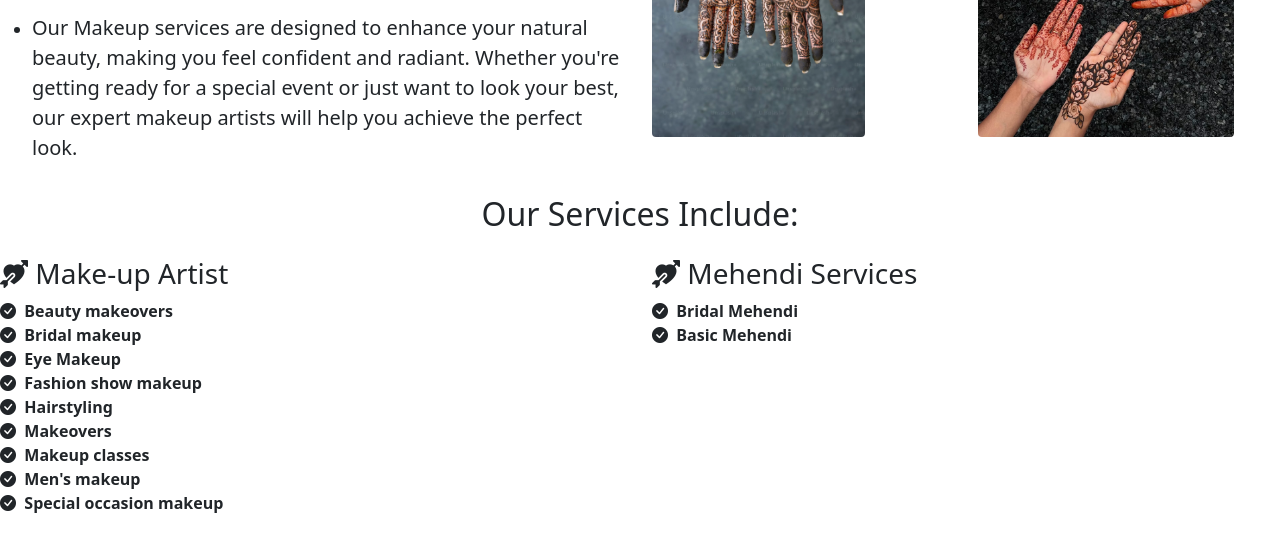
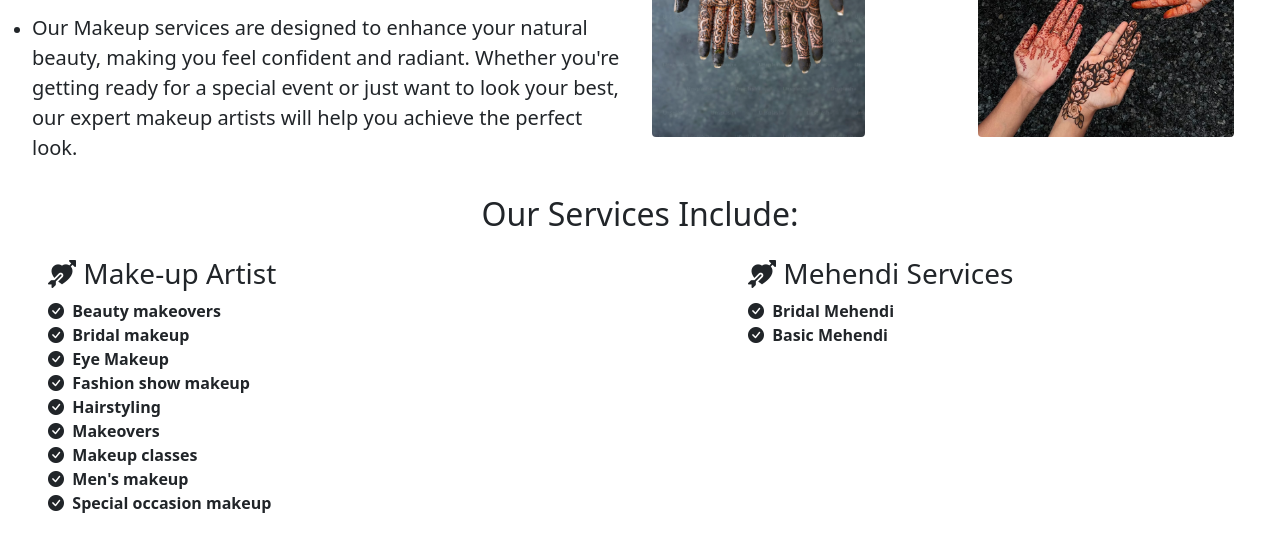
Before and after one commit to Vasanthakumar-rv/jeya-s-mehendi-and-makeup, a plain HTML site: page index.html in a window 1280 px wide. Shown: the part 719-1252 px from the top of the page. Drawn offline with nearby package versions, Linux system fonts and the light colour scheme.

Commit message:
Completed

```diff
--- a/index.html
+++ b/index.html
@@ -53,7 +53,7 @@ rel="stylesheet"
 
     <div>
       <div class="row" style="margin-bottom:16px;">
-      <div class='col-6'>
+      <div class='col-6 ms-5'>
       <h3><i class="bi bi-arrow-through-heart-fill"></i>&nbsp;Make-up Artist</h3>
       <div><b><i class="bi bi-check-circle-fill"></i>&nbsp;&nbsp;Beauty makeovers</b></div>
         <div><b><i class="bi bi-check-circle-fill"></i>&nbsp;&nbsp;Bridal makeup</b></div>
@@ -65,7 +65,7 @@ rel="stylesheet"
         <div><b><i class="bi bi-check-circle-fill"></i>&nbsp;&nbsp;Men's makeup</b></div>
         <div><b><i class="bi bi-check-circle-fill"></i>&nbsp;&nbsp;Special occasion makeup</b></div>
       </div>
-      <div class='col-6'>
+      <div class='col-5 ms-5''>
         <h3><i class="bi bi-arrow-through-heart-fill"></i>&nbsp;Mehendi Services</h3>
          <div><b><i class="bi bi-check-circle-fill"></i>&nbsp;&nbsp;Bridal Mehendi</b></div>
           <div><b><i class="bi bi-check-circle-fill"></i>&nbsp;&nbsp;Basic Mehendi</b></div>
```
